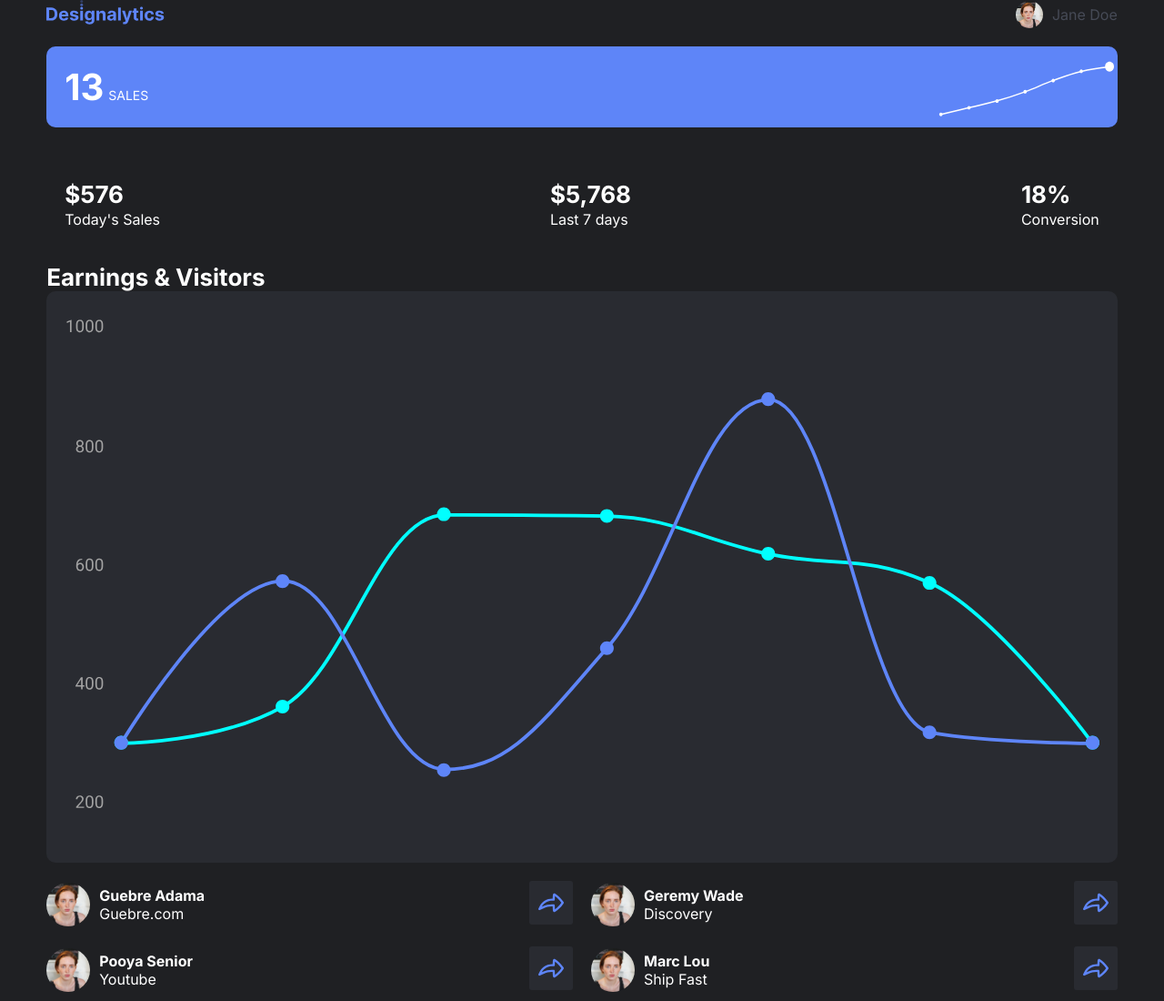
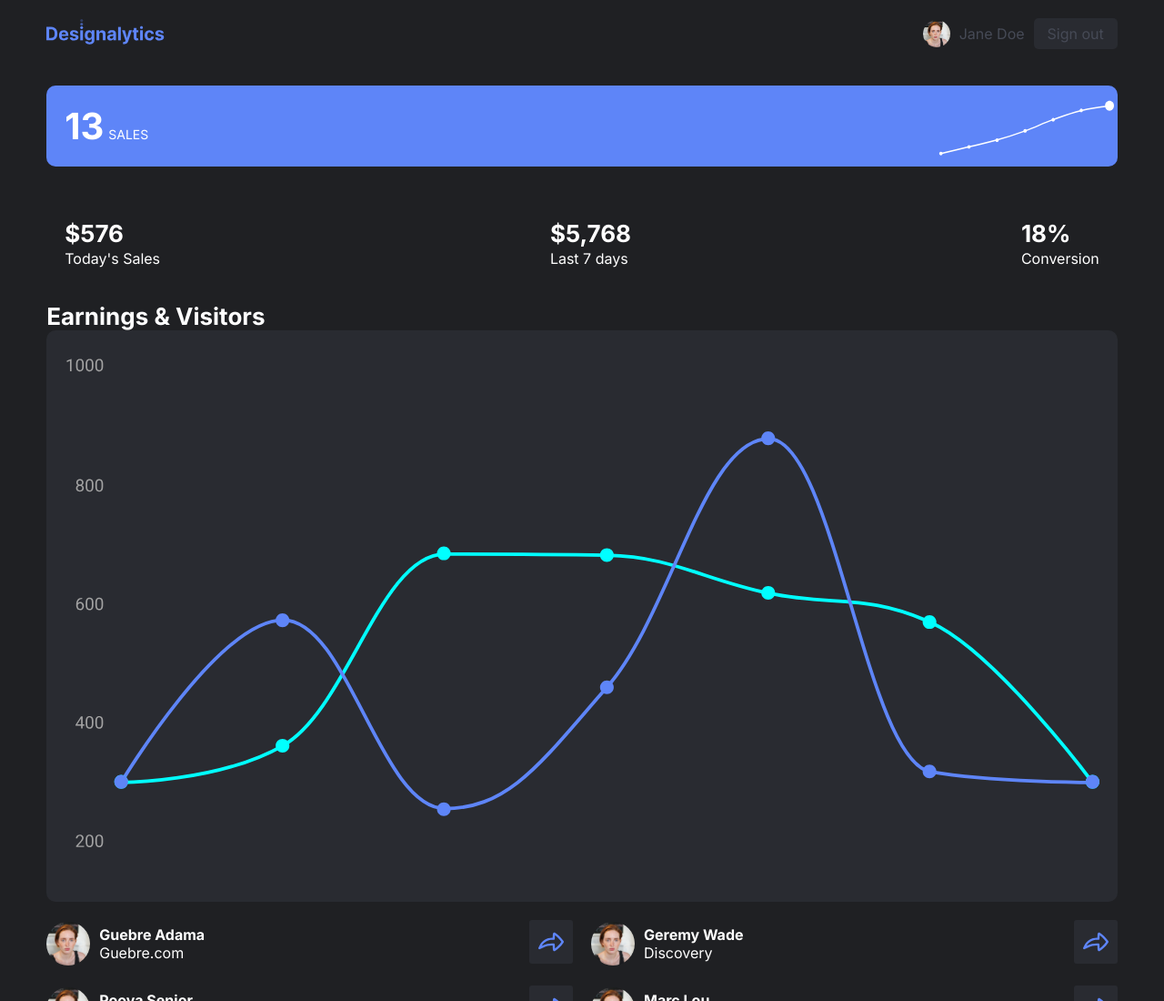
Before and after one commit to adamsJS23/design-analytic, a website: page index.html in a window 1280 px wide. Shown: the top 1100 px of the page at 91% size. Drawn offline with nearby package versions, Linux system fonts and the light colour scheme; files that its build step writes are made by us from their sources.

Commit message:
Added media queries for tablet screens

```diff
--- a/sass/_header.scss
+++ b/sass/_header.scss
@@ -2,6 +2,7 @@
   display: flex;
   align-items: center;
   justify-content: space-between;
+  padding: 2rem 0;
 }
 
 .user-img{
@@ -31,3 +32,18 @@
   align-items: center;
   gap: 1rem;
 }
+
+@media only screen and (min-width:38em){
+  .signout{
+    display: block;
+    background-color: $secondary-color;
+    padding: .7rem 1.5rem;
+    border-radius: .5rem;
+  }
+
+  .header-right nav{
+    display: flex;
+    align-items: center;
+    gap: 1rem;
+  }
+}
```
